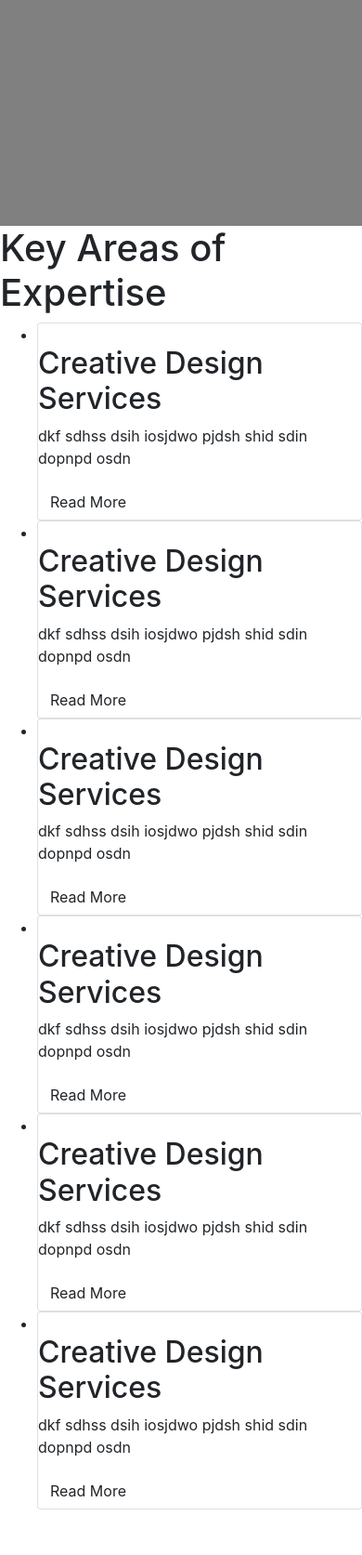
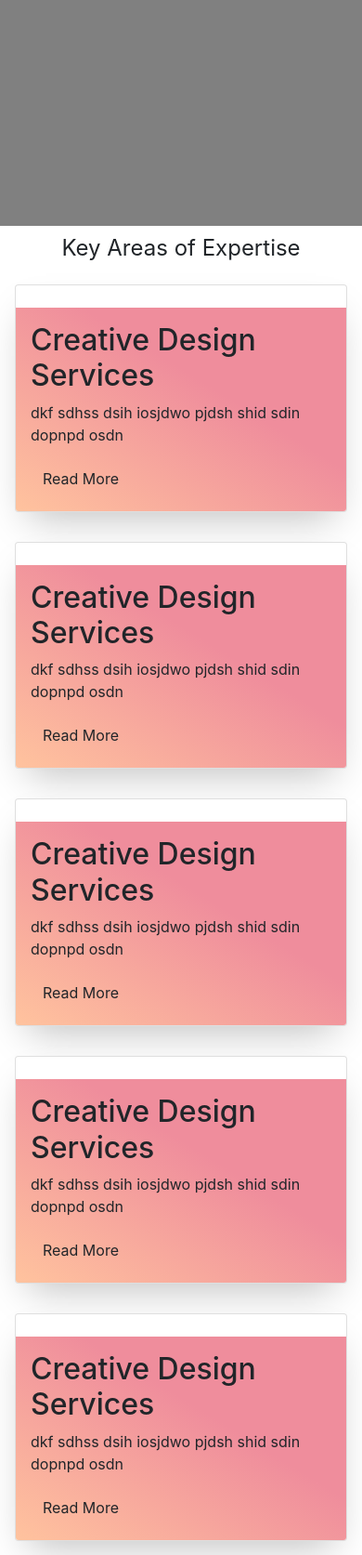
Before and after one commit to brendangaturu/Brendan_Website, a Django app: page / in a window 390 px wide. Shown: the part 557-2230 px from the top of the page at 93% size. Run offline with Django 3.2, Linux system fonts and the light colour scheme; some libraries are stand-ins or nearby versions; some web fonts are replaced; grey boxes are pictures that could not be loaded.

Commit message:
Responsive cards

```diff
--- a/static/css/base.css
+++ b/static/css/base.css
@@ -53,9 +53,74 @@ h6 {
 
 
 /* Cards styling */
+.main {
+max-width: 1200px;
+margin: 0 auto;
+}
+
+.services_heading {
+    font-size: 24px;
+    font-weight: 400;
+    text-align: center;
+    padding-top: 10px;
+}
 
 
+.cards {
+    display: flex;
+    flex-wrap: wrap;
+    list-style: none;
+    margin: 0;
+    padding: 0;
+}
 
+.cards_item {
+    display: flex;
+    padding: 1rem;
+}
+
+@media (min-width: 40rem) {
+.cards_item{
+    width: 50%
+}
+}
+
+@media (min-width: 56rem) {
+.cards_item {
+    width: 33.3333%;
+}
+}
+
+.card {
+    background-color: white;
+    border-radius: 0.25rem;
+    box-shadow: 0 20px 40px -14px rgba(0, 0, 0, 0.25);
+    display: flex;
+    flex-direction: column;
+    overflow: hidden;
+}
+
+.card_content {
+    padding: 1rem;
+    background: linear-gradient(to bottom left, #EF8D9C 40%, #FFC39E 100%);
+}
+
+.card-title {
+    color: red;
+    font-size: 1.1rem;
+    font-weight: 700;
+    letter-spacing: 1px;
+    text-transform: capitalize;
+    margin: 0px;
+}
+
+.card-text {
+    color: #ffffff;
+    font-size: 0.875rem;
+    line-height: 1.5;
+    margin-bottom: 1.25rem;
+    font-weight: 400;
+}
 
 
 
--- a/templates/home.html
+++ b/templates/home.html
@@ -4,7 +4,7 @@
 {% block content %}
 
 <div class="main">
-    <h1>Key Areas of Expertise</h1>
+    <h1 class="services_heading">Key Areas of Expertise</h1>
     <ul class="cards">
         <li class="cards_item">
             <div class="card">
```
